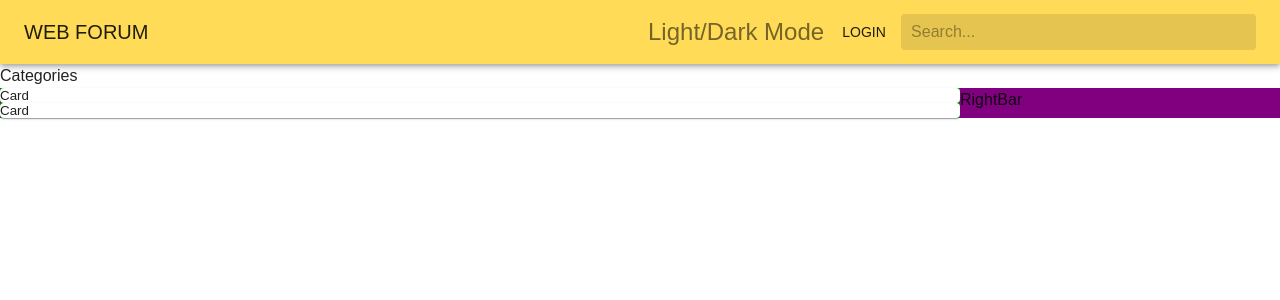
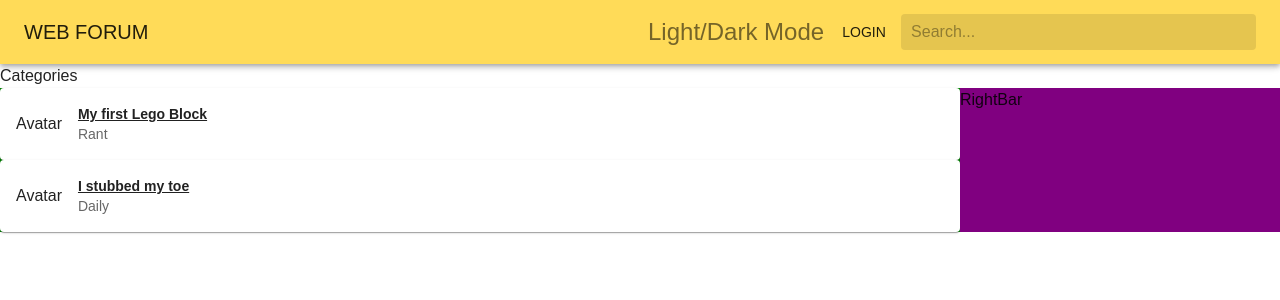
Before and after one commit to jolenetan1234/cvwo-web-forum, a React (Vite) app in the folder frontend/: page / in a window 1280 px wide. Shown: the top 300 px of the page. Built offline with nearby package versions, Linux system fonts and the light colour scheme.

Commit message:
Still in progress

```diff
--- a/frontend/src/App.tsx
+++ b/frontend/src/App.tsx
@@ -12,11 +12,16 @@ import {
   createRoutesFromElements,
   RouterProvider,
 } from "react-router-dom";
+import { PostCardDetails } from './features/crud/crud-components';
 
+/**
+ * App router
+ */
 const router = createBrowserRouter(
   createRoutesFromElements(
     <Route path="/" element={<MainLayout />}>
-      <Route index element={<HomePage />} />)
+      <Route index element={<HomePage />} />
+      <Route path="/post/:id" element={<PostCardDetails />} />
     </Route>
   )
 )
--- a/frontend/src/features/crud/crud-api.ts
+++ b/frontend/src/features/crud/crud-api.ts
@@ -1 +1,6 @@
+import Post from "../../types/Post"
+
 // relevant API calls for CRUD
+export const getPostById = (id: number) => {
+    // return Post
+}
--- a/frontend/src/features/crud/crud-components.tsx
+++ b/frontend/src/features/crud/crud-components.tsx
@@ -0,0 +1,14 @@
+import { useParams } from "react-router-dom";
+
+// contains Card, and all the id-related stuff for one user only.
+export function PostCardDetails(): JSX.Element {
+    /**
+     * fetch Post
+     */
+    const params = useParams<{ id : string }>();
+    const postId = params.id;
+
+    return (
+        <>PostCardDetail for post {postId}</>
+    )
+}
--- a/frontend/src/features/feed/feed-components.tsx
+++ b/frontend/src/features/feed/feed-components.tsx
@@ -1,4 +1,4 @@
-import { Box, Card, CardActionArea, Stack } from "@mui/material";
+import { Box, Card, CardActionArea, CardHeader, Link, Stack } from "@mui/material";
 import Post from "../../types/Post";
 
 /**
@@ -22,16 +22,24 @@ function CategoryHeader(): JSX.Element {
  * @param {string} props.content - Post content.
  * @returns {JSX.Element} A component displaying a Post.
  */
-function PostCard({ id, title, content}: { id: number, title: string, content: string }): JSX.Element {
-    const handleClick = () => {
-        console.log("clicked", id); // "clicked, undefined"
-    }
+function PostCardTitle({ post }: { post: Post, }): JSX.Element {
+    const linkUrl = `${import.meta.env.VITE_APP_URL}/post/${post.id}`
 
     return (
         <Card>
-            <CardActionArea onClick={handleClick}>
-                Card
-            </CardActionArea>
+            <CardHeader
+            avatar="Avatar"
+            title={
+                <Link
+                href={linkUrl}
+                color="inherit"
+                sx={{ fontWeight: "bold" }}
+                >
+                    {post.title}
+                </Link>
+            }
+            subheader={post.category}
+            />
         </Card>
     )
 }
@@ -46,7 +54,7 @@ function Posts({ posts }: { posts: Post[] }): JSX.Element {
     return (
         <Box bgcolor="green" flex={3} >
             {posts.map(post => (
-                <PostCard key={post.id} id={post.id} title={post.title} content={post.content}/>
+                <PostCardTitle key={post.id} post={post}/>
             ))}
         </Box>
     )
--- a/frontend/src/pages/HomePage.tsx
+++ b/frontend/src/pages/HomePage.tsx
@@ -9,11 +9,13 @@ const posts = [
         id: 1,
         title: "My first Lego Block",
         content: "I love Lego",
+        category: "Rant",
     },
     {
         id: 2,
         title: "I stubbed my toe",
-        content: "I banged it against the table :("
+        content: "I banged it against the table :(",
+        category: "Daily",
     }
 ]
 
--- a/frontend/src/types/Post.ts
+++ b/frontend/src/types/Post.ts
@@ -2,4 +2,5 @@ export default interface Post {
     id: number;
     title: string;
     content: string;
+    category: string;
 }
```
Also changed, not shown: frontend/src/features/feed/feed-props.tsx (deleted, +0 -36 lines), 1 other file (tests, documents, lock files or other folders).
